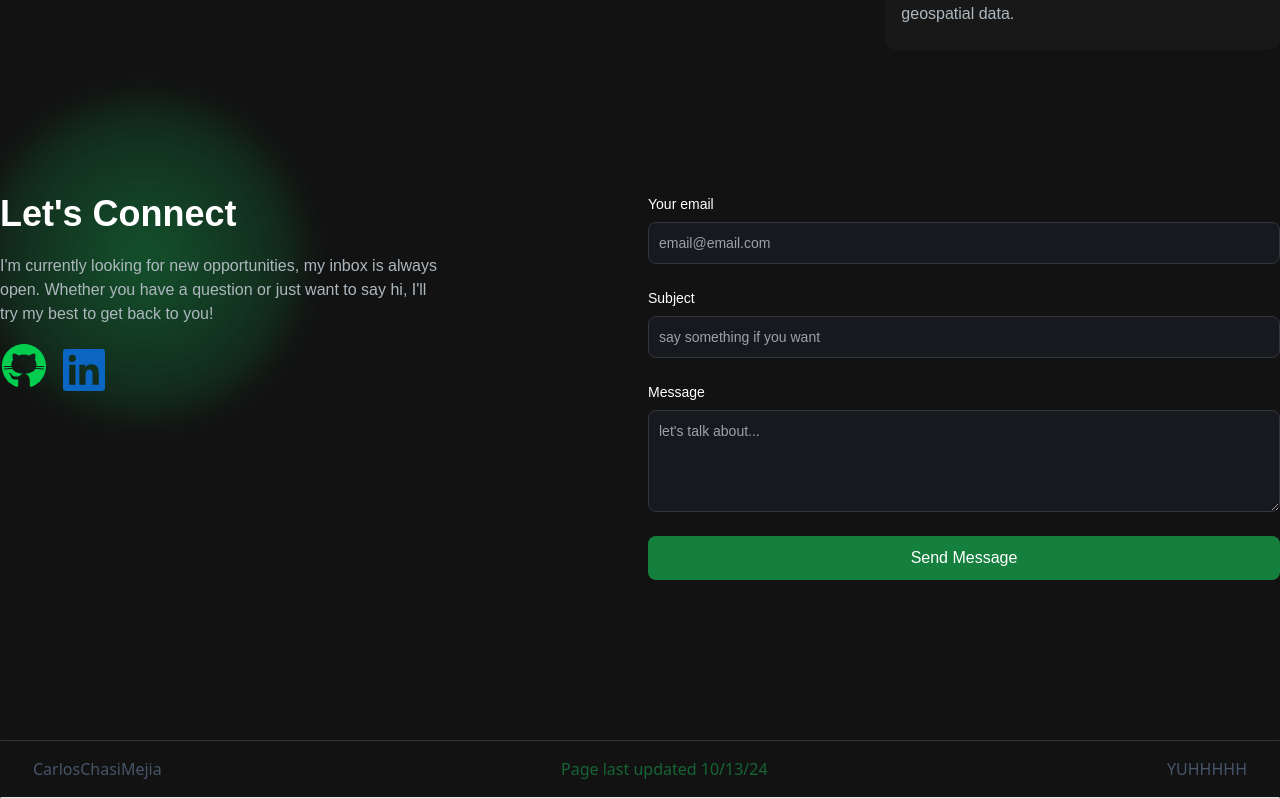
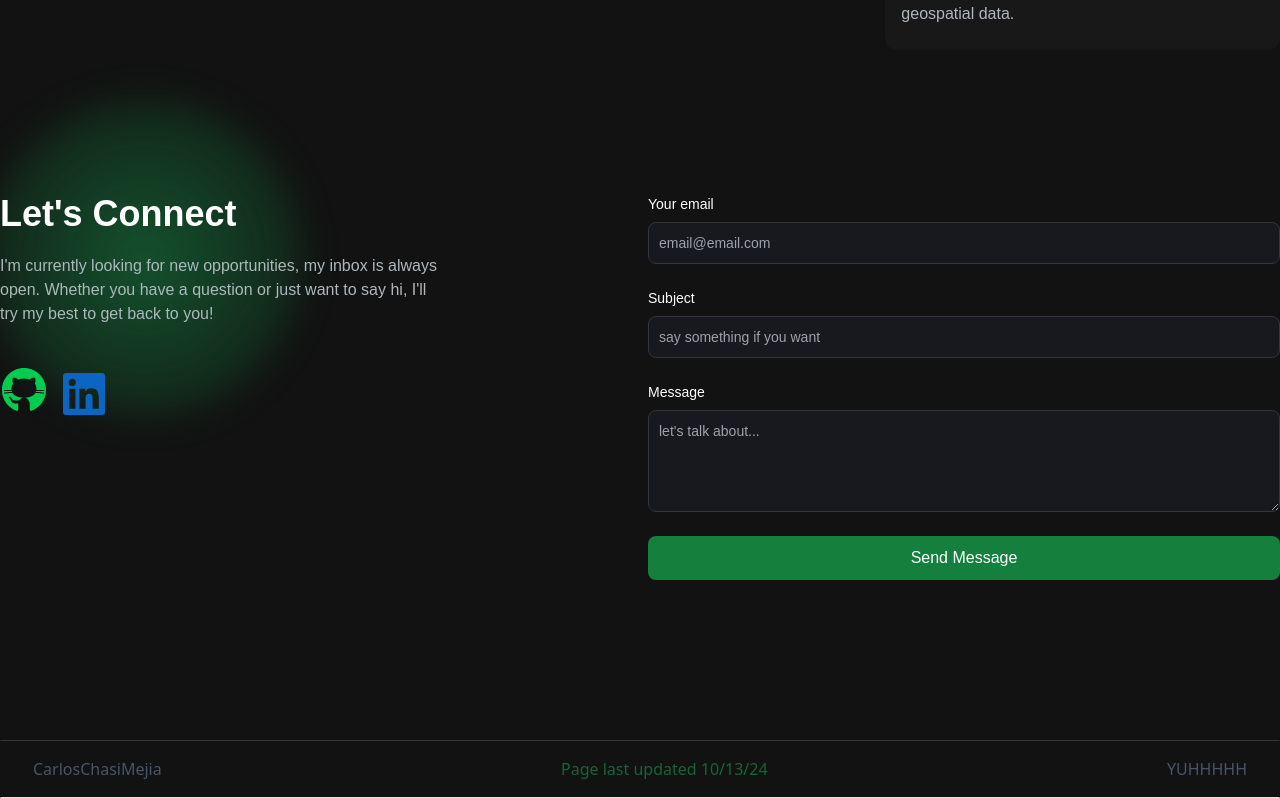
Before and after one commit to carlos-22-chasi/portfolio, a Next.js app: page / in a window 1280 px wide. Shown: the part 2472-3270 px from the top of the page. Built offline with nearby package versions, Linux system fonts and the light colour scheme.

Commit message:
added functionality for links

```diff
--- a/src/app/components/ContactSection.jsx
+++ b/src/app/components/ContactSection.jsx
@@ -42,6 +42,7 @@ const ContactSection = () => {
 
   return (
     <section id="contact" className="grid md:grid-cols-2 my-12 md:my-12 py-24 gap-4 relative">
+
       {/* left side of contact section */}
       <div className="bg-[radial-gradient(ellipse_at_center,_var(--tw-gradient-stops))] from-primary-900 to-transparent rounded-full h-80 w-80 z-0 blur-lg absolute left-36 transform -translate-x-1/2 -translate-1/2"></div>
       <div className="z-10">
@@ -54,15 +55,23 @@ const ContactSection = () => {
           open. Whether you have a question or just want to say hi, I&apos;ll
           try my best to get back to you!
         </p>
-        <div className="socials flex flex-row gap-2">
-          <Link href="github.com">
-            <Image src={GithubIcon} alt="Github Icon" className="w-12"/>
+
+        <div className="socials flex flex-row gap-2 mt-10">
+          <Link href="https://github.com/carlos-22-chasi" target="_blank" rel="noopener noreferrer" >
+            <Image
+              src={GithubIcon}
+              alt="Github Icon"
+              className="w-12 transition-transform duration-100 ease-in-out hover:-translate-y-2 active:rotate-180"/>
           </Link>
-          <Link href="linkedin.com">
-            <Image src={LinkedinIcon} alt="Linkedin Icon" className="w-14"/>
+          <Link href="https://www.linkedin.com/in/carlos-c-18ab47230" target="_blank" rel="noopener noreferrer" >
+            <Image
+              src={LinkedinIcon}
+              alt="Linkedin Icon"
+              className="w-14 transition-transform duration-100 ease-in-out hover:-translate-y-2 active:rotate-180"/>
           </Link>
         </div>
       </div>
+
       {/* right side of contact section */}
       <div>
         {emailSubmitted ? (
```
Also changed, not shown: 1 other file (tests, documents, lock files or other folders).
